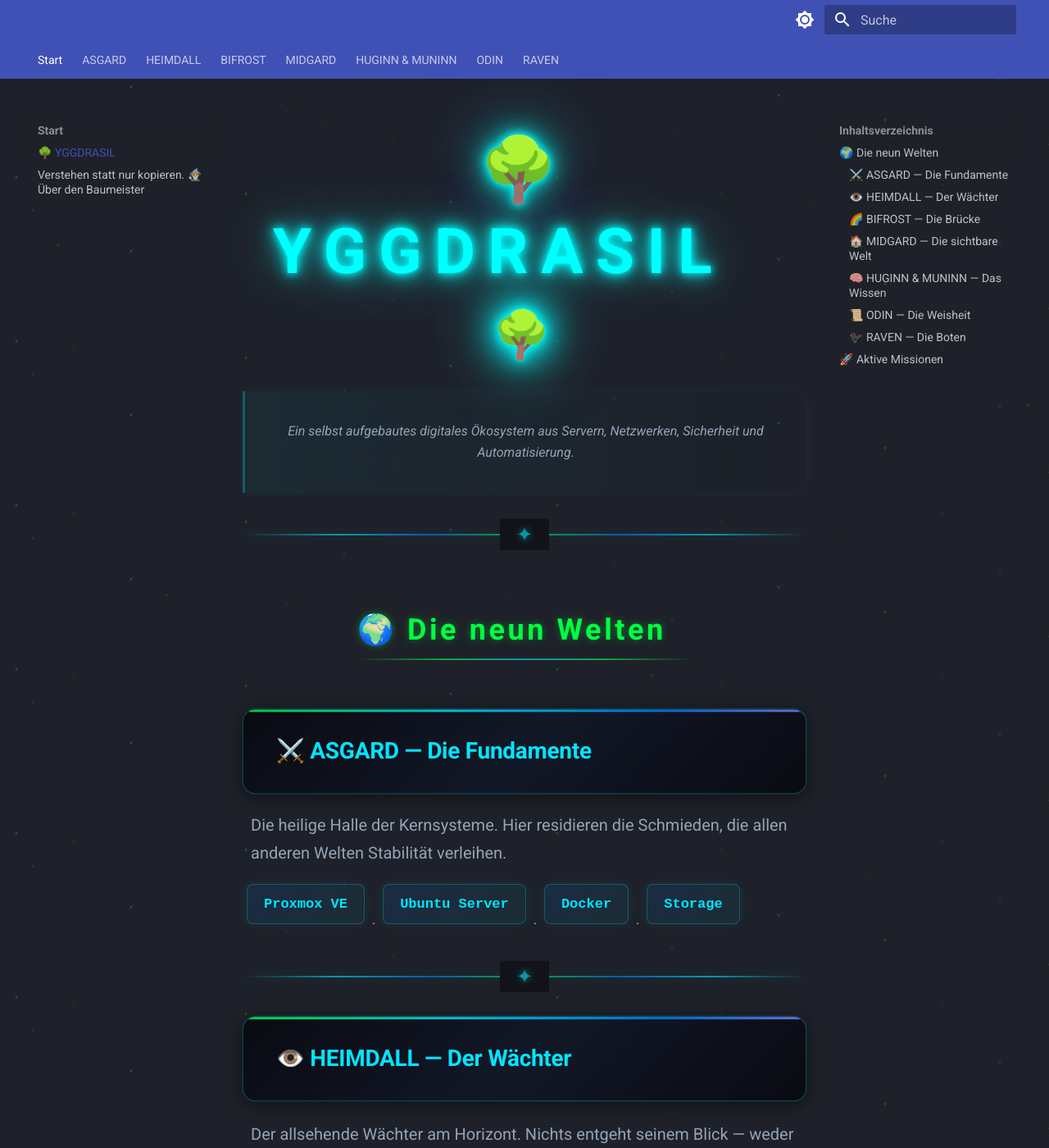
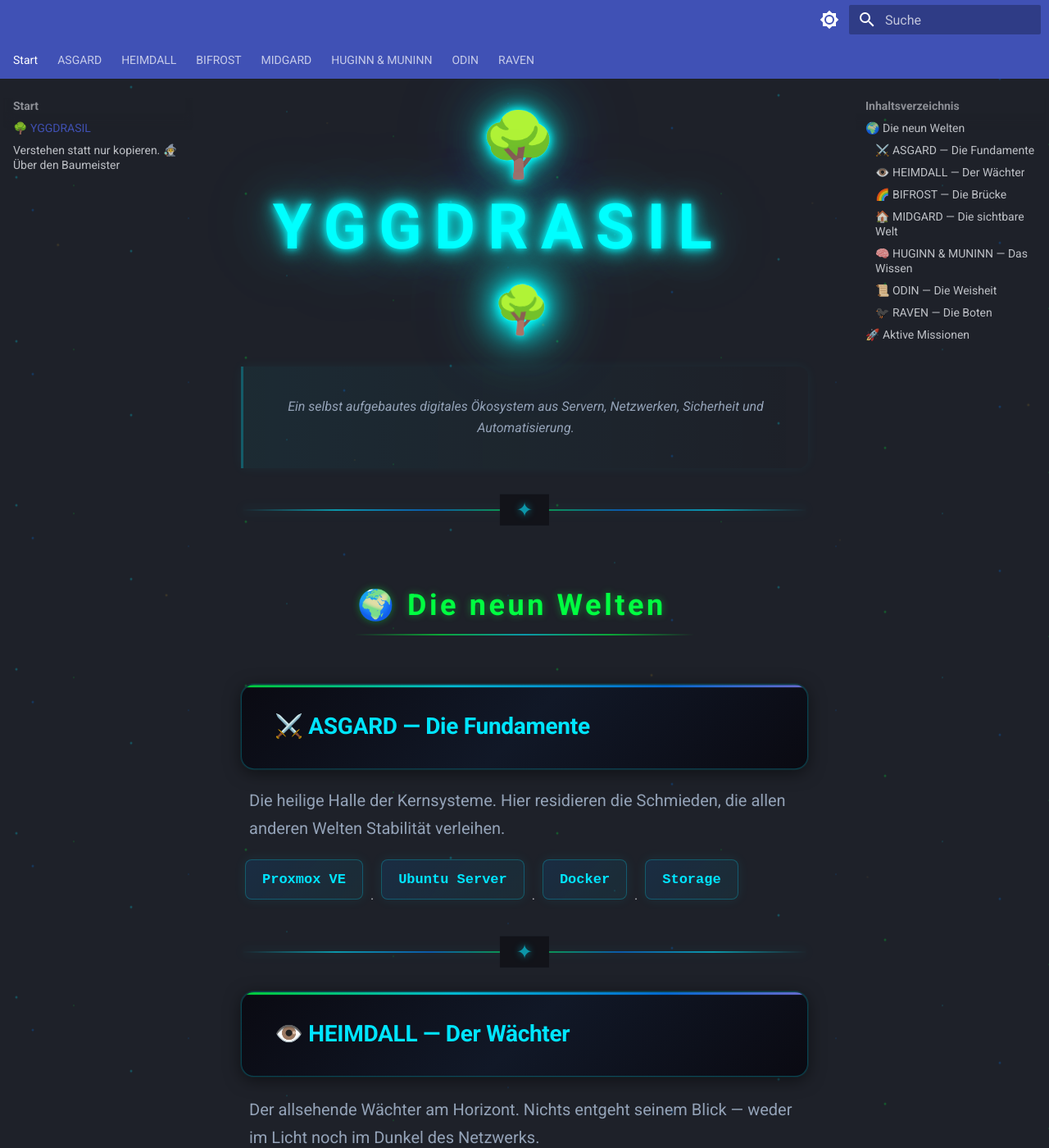
Before and after one commit to NovaForgeCtrl/YGGDRASIL, an MkDocs documentation site: the page built from docs/index.md, in a window 1280 px wide and 1400 px high. Shown: the whole window at 82% size. Built offline with MkDocs 1.6.1 and Material for MkDocs 9.7.7, drawn with Linux system fonts in a browser that asks for light colours.

Commit message:
Add layout fix for all zoom levels

```diff
--- /dev/null
+++ b/docs/assets/css/layout-fix.css
@@ -0,0 +1,70 @@
+/* ============================================
+   YGGDRASIL Layout-Fix für alle Zoom-Stufen
+   ============================================ */
+
+/* Hauptcontainer zentrieren */
+.md-main__inner {
+    display: flex;
+    justify-content: center;
+    align-items: flex-start;
+    margin: 0 auto;
+    width: 100%;
+    max-width: 100%;
+}
+
+/* Content-Bereich zentrieren */
+.md-content {
+    flex-grow: 1;
+    flex-shrink: 1;
+    min-width: 0;
+    max-width: 800px;
+    margin: 0 auto;
+    padding-left: 1.5rem;
+    padding-right: 1.5rem;
+}
+
+/* Sidebars nicht zu breit */
+.md-sidebar {
+    flex-shrink: 0;
+    width: 12rem;
+}
+
+.md-sidebar--primary,
+.md-sidebar--secondary {
+    width: 12rem;
+    min-width: 12rem;
+}
+
+/* Grid zentrieren */
+.md-grid {
+    margin-left: auto;
+    margin-right: auto;
+    max-width: 1440px;
+}
+
+/* Bei breiten Bildschirmen */
+@media screen and (min-width: 76.25em) {
+    .md-main__inner {
+        justify-content: center;
+    }
+    .md-content {
+        margin-left: auto;
+        margin-right: auto;
+    }
+}
+
+/* Bei kleineren Bildschirmen */
+@media screen and (max-width: 76.24em) {
+    .md-content {
+        padding-left: 1rem;
+        padding-right: 1rem;
+        max-width: 100%;
+    }
+}
+
+/* Header & Navigation zentrieren */
+.md-header__inner,
+.md-tabs__inner {
+    margin: 0 auto;
+    max-width: 1440px;
+}
--- a/mkdocs.yml
+++ b/mkdocs.yml
@@ -48,7 +48,7 @@
   - assets/css/docker.css
   - assets/css/storage.css
   - assets/cssvirtualization.css
-
+  - assets/css/layout-fix.css
 
 
 extra:
```
